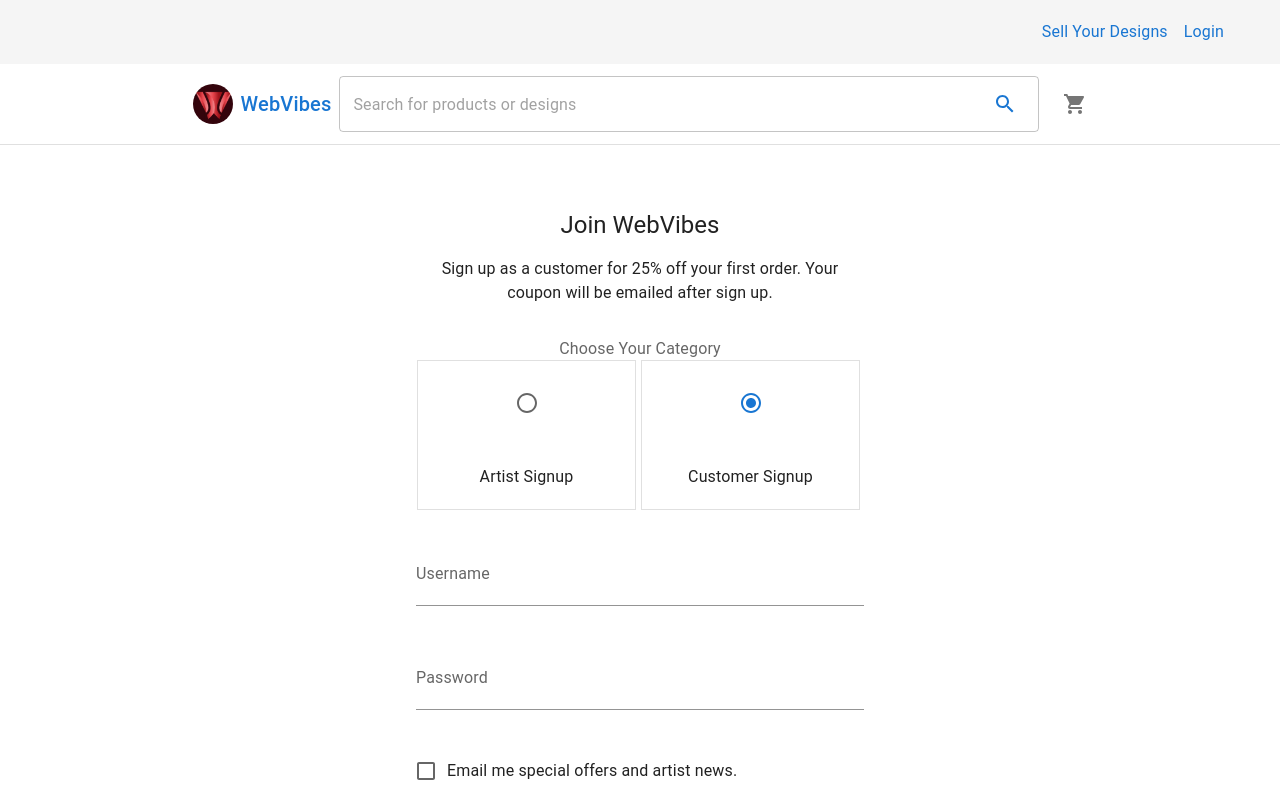
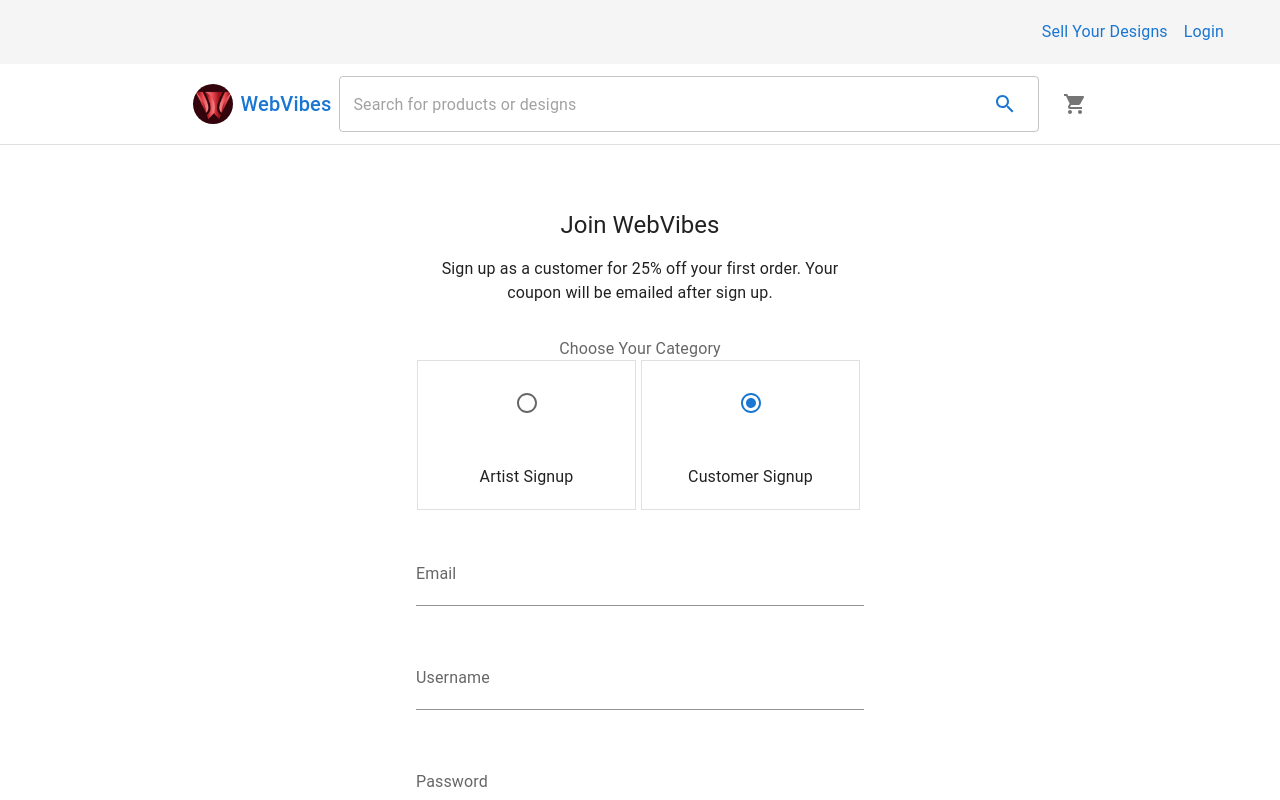
Before and after one commit to Tanaka785/OnlineStore, a React (Vite) app in the folder Frontend/: page /signup in a window 1280 px wide. Shown: the top 800 px of the page. Built offline with nearby package versions, Linux system fonts and the light colour scheme.

Commit message:
Implement form handling in AuthenticationFields component by adding registration for email, username/shop name, and password fields using react-hook-form.

```diff
--- a/Frontend/src/components/other/authentication/signup/authentication-fields/AuthenticationFields.jsx
+++ b/Frontend/src/components/other/authentication/signup/authentication-fields/AuthenticationFields.jsx
@@ -13,14 +13,21 @@ import { LOGIN } from "../../../../../constants/routes";
 import { useForm } from "react-hook-form";
 export default function AuthenticationFields({ selectedCategory, state, setState }) {
   console.log(state);
+  const { register } = useForm();
+
+  const onSubmit = (data) => {
+    console.log(data);
+  };
 
   return (
     <CenteredBox sx={{ marginBlock: 4 }}>
       <FormControl sx={{ width: "100%", gap: 3 }}>
+        <StandardTextField {...register("email")} label="Email" />
         <StandardTextField
+          {...register("usernameOrShopName")}
           label={selectedCategory === "Customer" ? "Username" : "Shop name"}
         />
-        <StandardTextField label="Password" />
+        <StandardTextField {...register("password")} label="Password" />
         <FormControlLabel
           control={<Checkbox color="secondary" />}
           label="Email me special offers and artist news."
```
